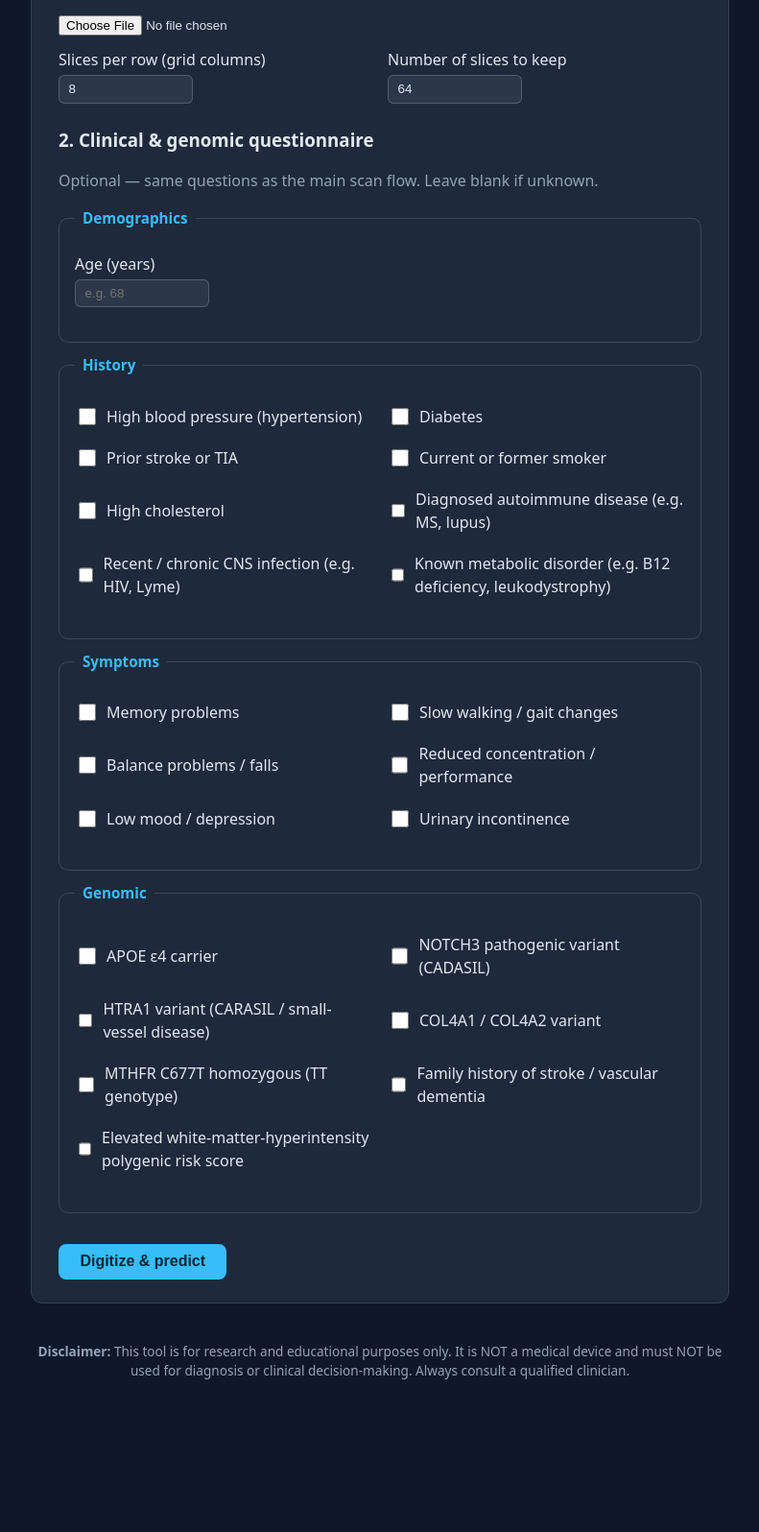
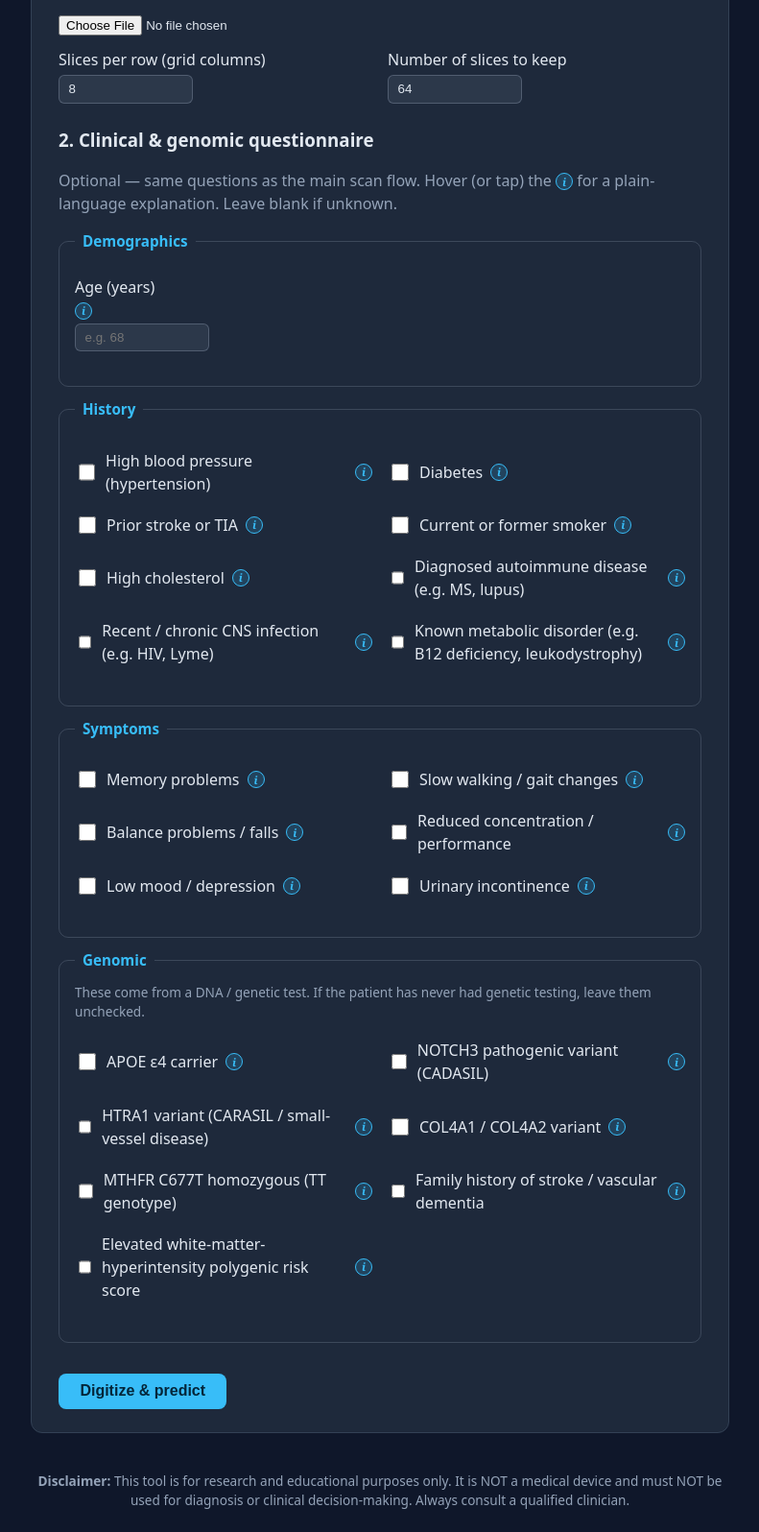
Before and after one commit to ServoFlux/NeuroPredict, a FastAPI app: page /digitizer in a window 1280 px wide. Shown: the part 575-2171 px from the top of the page at 96% size, without its empty margins (244-1035 px from the left). Before the commit the page ends 2012 px from the top, so only its background shows below. Run offline with FastAPI, Linux system fonts and the light colour scheme.

Commit message:
Add plain-language help tooltips to clinical/genomic questionnaire
Co-Authored-By: Devin AI <158243242+devin-ai-integration[bot]@users.noreply.github.com>

```diff
--- a/webapp/main.py
+++ b/webapp/main.py
@@ -80,7 +80,7 @@ def _clinical_groups_for_template() -> list[dict[str, object]]:
     groups: list[dict[str, object]] = []
     for category in CATEGORY_ORDER:
         fields = [
-            {"name": f.name, "label": f.label, "kind": f.kind}
+            {"name": f.name, "label": f.label, "kind": f.kind, "help": f.help}
             for f in CLINICAL_FIELDS
             if f.category == category
         ]
--- a/webapp/static/style.css
+++ b/webapp/static/style.css
@@ -175,8 +175,73 @@ code {
     margin: 0.75rem 0 1.25rem;
 }
 .q-item { display: flex; align-items: center; gap: 0.5rem; }
-.q-check { cursor: pointer; padding: 0.35rem 0; }
+.q-check { padding: 0.35rem 0; }
+.q-check > label {
+    display: flex;
+    align-items: center;
+    gap: 0.5rem;
+    cursor: pointer;
+}
 .q-check input { width: 18px; height: 18px; accent-color: var(--accent); }
+
+/* --- Plain-language help tooltips on questionnaire items --- */
+.help-icon {
+    flex: 0 0 auto;
+    display: inline-flex;
+    align-items: center;
+    justify-content: center;
+    width: 18px;
+    height: 18px;
+    border-radius: 50%;
+    background: rgba(56, 189, 248, 0.18);
+    border: 1px solid var(--accent);
+    color: var(--accent);
+    font-size: 0.72rem;
+    font-weight: 700;
+    font-style: italic;
+    font-family: Georgia, "Times New Roman", serif;
+    cursor: help;
+    position: relative;
+    user-select: none;
+}
+.help-icon:hover, .help-icon:focus {
+    background: var(--accent);
+    color: #04263a;
+    outline: none;
+}
+.help-icon[data-tooltip]::after {
+    content: attr(data-tooltip);
+    position: absolute;
+    bottom: calc(100% + 8px);
+    left: 50%;
+    transform: translateX(-50%);
+    width: max-content;
+    max-width: 260px;
+    white-space: normal;
+    background: #0b1120;
+    color: var(--text);
+    border: 1px solid var(--accent);
+    border-radius: 8px;
+    padding: 0.55rem 0.7rem;
+    font-size: 0.82rem;
+    font-weight: 400;
+    font-style: normal;
+    font-family: system-ui, -apple-system, "Segoe UI", Roboto, sans-serif;
+    line-height: 1.4;
+    text-align: left;
+    box-shadow: 0 8px 24px rgba(0, 0, 0, 0.45);
+    opacity: 0;
+    visibility: hidden;
+    transition: opacity 0.12s ease;
+    z-index: 20;
+    pointer-events: none;
+}
+.help-icon[data-tooltip]:hover::after,
+.help-icon[data-tooltip]:focus::after {
+    opacity: 1;
+    visibility: visible;
+}
+.q-group-note { margin: 0 0 0.5rem; font-size: 0.85rem; }
 .q-age { flex-direction: column; align-items: flex-start; gap: 0.25rem; }
 .q-age input {
     background: rgba(148, 163, 184, 0.12);
--- a/webapp/templates/digitizer.html
+++ b/webapp/templates/digitizer.html
@@ -49,23 +49,46 @@
         </div>
 
         <h3 class="form-section-title">2. Clinical &amp; genomic questionnaire</h3>
-        <p class="muted">Optional — same questions as the main scan flow. Leave blank if unknown.</p>
+        <p class="muted">
+            Optional — same questions as the main scan flow. Hover (or tap) the
+            <span class="help-icon" tabindex="0" role="img"
+            aria-label="example help icon">i</span> for a plain-language
+            explanation. Leave blank if unknown.
+        </p>
         {% for group in clinical_groups %}
         <fieldset class="q-group">
             <legend>{{ group.category }}</legend>
+            {% if group.category == "Genomic" %}
+            <p class="muted q-group-note">
+                These come from a DNA / genetic test. If the patient has never had
+                genetic testing, leave them unchecked.
+            </p>
+            {% endif %}
             <div class="questionnaire">
                 {% for field in group.fields %}
                     {% if field.kind == "age" %}
                     <div class="q-item q-age">
                         <label for="d_{{ field.name }}">{{ field.label }}</label>
+                        {% if field.help %}
+                        <span class="help-icon" tabindex="0" role="img"
+                              aria-label="{{ field.help }}"
+                              data-tooltip="{{ field.help }}">i</span>
+                        {% endif %}
                         <input type="number" id="d_{{ field.name }}" name="{{ field.name }}"
                                min="0" max="120" step="1" placeholder="e.g. 68" />
                     </div>
                     {% else %}
-                    <label class="q-item q-check">
-                        <input type="checkbox" name="{{ field.name }}" value="1" />
-                        <span>{{ field.label }}</span>
-                    </label>
+                    <div class="q-item q-check">
+                        <label>
+                            <input type="checkbox" name="{{ field.name }}" value="1" />
+                            <span>{{ field.label }}</span>
+                        </label>
+                        {% if field.help %}
+                        <span class="help-icon" tabindex="0" role="img"
+                              aria-label="{{ field.help }}"
+                              data-tooltip="{{ field.help }}">i</span>
+                        {% endif %}
+                    </div>
                     {% endif %}
                 {% endfor %}
             </div>
```
Also changed, not shown: src/wmd/clinical.py (+89 -22 lines), webapp/templates/index.html (+26 -5 lines).
